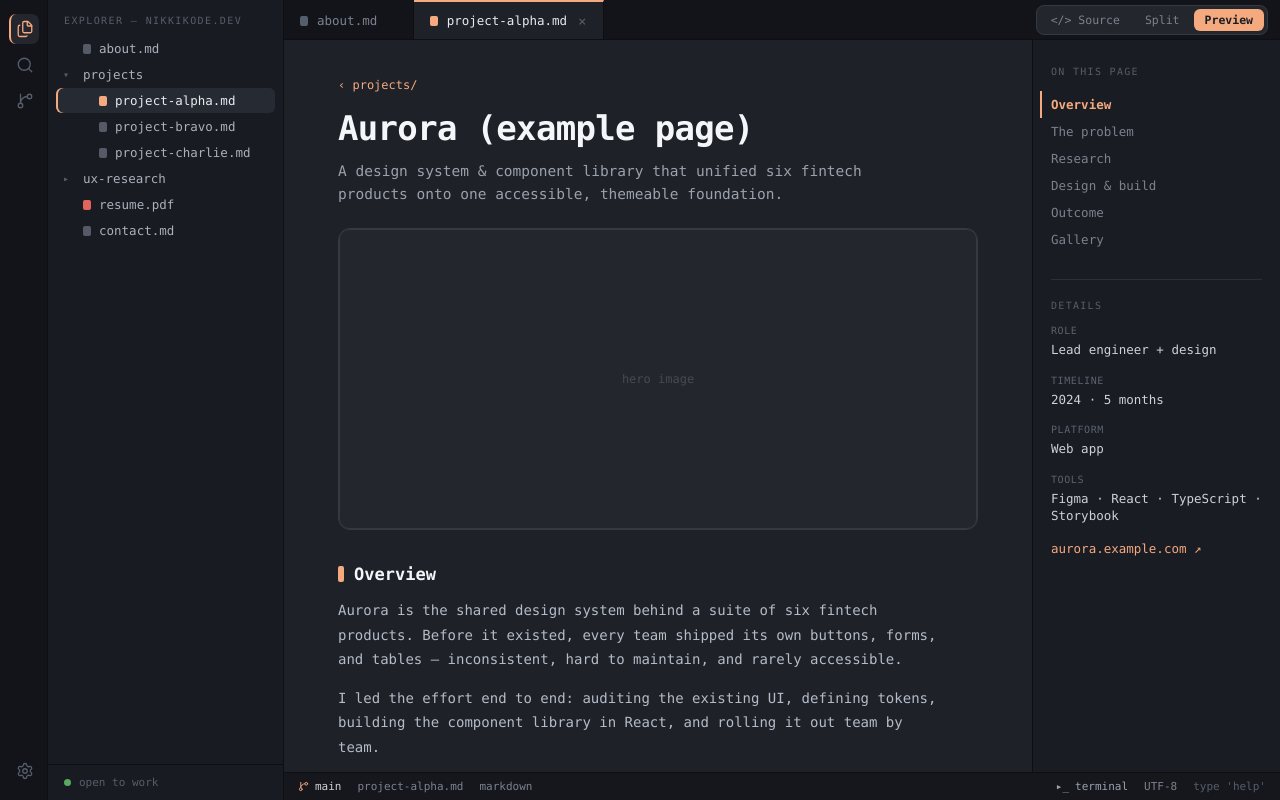
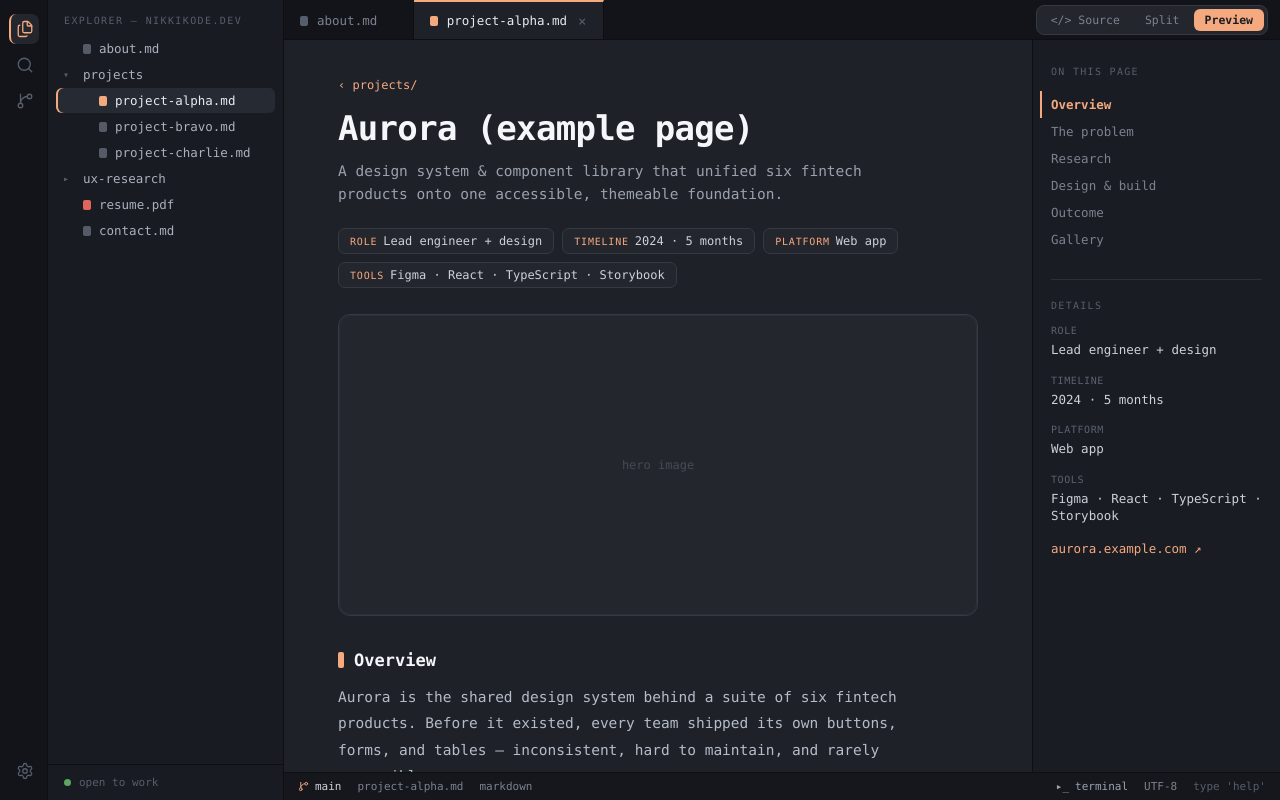
Before and after one commit to nikki-kode/Portfolio, a Next.js app in the folder portfolio-site/: page / in a window 1280 px wide. Both pictures are taken after a click on the element "project-alpha.md". Built offline with nearby package versions, Linux system fonts and the light colour scheme.

Commit message:
Updated project page
Updated project page by adding 'meta' bar at top showing important information (such as role, timeline, platform, & tools) this is also displayed on the right as well, right bar is sticky while the meta bar is not

```diff
--- a/portfolio-site/src/components/views/ProjectView.module.css
+++ b/portfolio-site/src/components/views/ProjectView.module.css
@@ -46,6 +46,32 @@
   max-width: 580px;
 }
 
+/* ── Meta strip ── */
+.metaStrip {
+  display: flex;
+  flex-wrap: wrap;
+  gap: 8px;
+  margin-bottom: 26px;
+}
+
+.metaChip {
+  display: inline-flex;
+  align-items: center;
+  gap: 6px;
+  padding: 5px 11px;
+  border-radius: 7px;
+  background: var(--card-bg);
+  border: 1px solid var(--border-subtle);
+  font-size: 12px;
+  color: var(--text-meta);
+}
+
+.metaKey {
+  color: var(--accent);
+  font-size: 10px;
+  letter-spacing: 0.08em;
+}
+
 /* ── Hero ── */
 .hero {
   border-radius: 12px;
@@ -85,8 +111,8 @@
 
 .para {
   color: var(--text-body);
-  font-size: 14px;
-  line-height: 1.75;
+  font-size: 14.5px;
+  line-height: 1.8;
   margin: 0 0 14px;
   max-width: 600px;
 }
@@ -128,9 +154,9 @@
 
 /* ── Image slots ── */
 .imageSlot {
-  border-radius: 10px;
+  border-radius: 12px;
   overflow: hidden;
-  border: 1px solid var(--border-subtle);
+  border: 1px solid var(--border-card);
   background: var(--card-bg);
   display: flex;
   align-items: center;
@@ -152,7 +178,7 @@
 
 .statCard {
   border: 1px solid var(--border-card);
-  border-radius: 11px;
+  border-radius: 12px;
   padding: 16px;
   background: var(--card-bg);
 }
--- a/portfolio-site/src/components/views/ProjectView.tsx
+++ b/portfolio-site/src/components/views/ProjectView.tsx
@@ -72,6 +72,20 @@ export default function ProjectView({ doc, view, activeSection, setSection, onBa
 
           <h1 className={styles.title}>{doc.title}</h1>
           <p className={styles.tagline}>{doc.tagline}</p>
+
+          <div className={styles.metaStrip}>
+            {[
+              { k: "ROLE",     v: doc.role },
+              { k: "TIMELINE", v: doc.timeline },
+              { k: "PLATFORM", v: doc.platform },
+              { k: "TOOLS",    v: doc.tools },
+            ].map(({ k, v }) => (
+              <span key={k} className={styles.metaChip}>
+                <span className={styles.metaKey}>{k}</span>
+                {v}
+              </span>
+            ))}
+          </div>
 
           <div className={styles.hero}>
             <ImageSlot height={300} label="hero image" />
```
